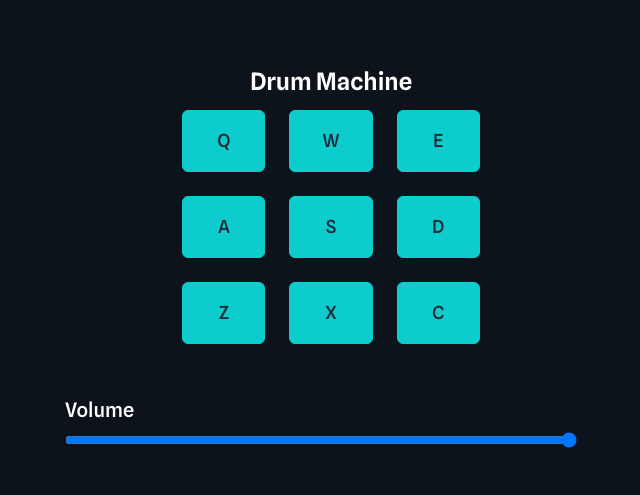
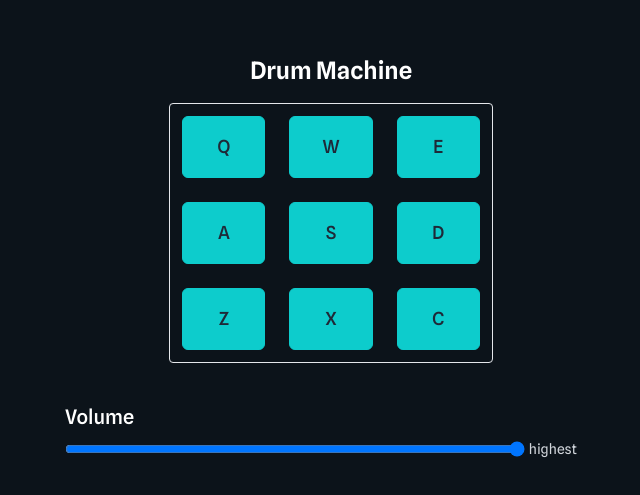
Before and after one commit to gift56/Drum-machine, a React (Vite) app: page / in a window 1280 px wide. Shown: the part 143-638 px from the top of the page, without its empty margins (309-949 px from the left). Built offline with nearby package versions, Linux system fonts and the light colour scheme.

Commit message:
adding new styling

```diff
--- a/src/App.tsx
+++ b/src/App.tsx
@@ -29,9 +29,9 @@ const App = () => {
 
   return (
     <main className="bg-[#0C131A] w-full text-white min-h-screen flex flex-col gap-5 justify-center items-center">
-      <div className="flex flex-col w-full items-center justify-center">
+      <div className="flex flex-col w-full items-center justify-center gap-4">
         <h2 className="text-2xl font-semibold">Drum Machine</h2>
-        <div className="grid grid-cols-3">
+        <div className="grid grid-cols-3 border rounded">
           {audioSound.map((clip) => (
             <Pad
               clip={clip}
--- a/src/components/Volume.tsx
+++ b/src/components/Volume.tsx
@@ -1,3 +1,5 @@
+import { useEffect, useState } from "react";
+
 const Volume = ({ setVolume, volume, speed, setSpeed, recording }: any) => {
   return (
     <div
@@ -7,6 +9,7 @@ const Volume = ({ setVolume, volume, speed, setSpeed, recording }: any) => {
     >
       <div className="flex flex-col gap-2 items-start justify-center w-full">
         <h4 className="text-xl font-medium">Volume</h4>
+        <div className="flex items-center w-full">
           <input
             type="range"
             step={0.01}
@@ -16,6 +19,8 @@ const Volume = ({ setVolume, volume, speed, setSpeed, recording }: any) => {
             value={volume}
             onChange={(e) => setVolume(e.target.value)}
           />
+          <p className="text-sm text-gray-300 lowercase ml-1">Highest</p>
+        </div>
       </div>
       {recording && (
         <div>
```
Lines whose indentation alone changed are shown as unchanged.
